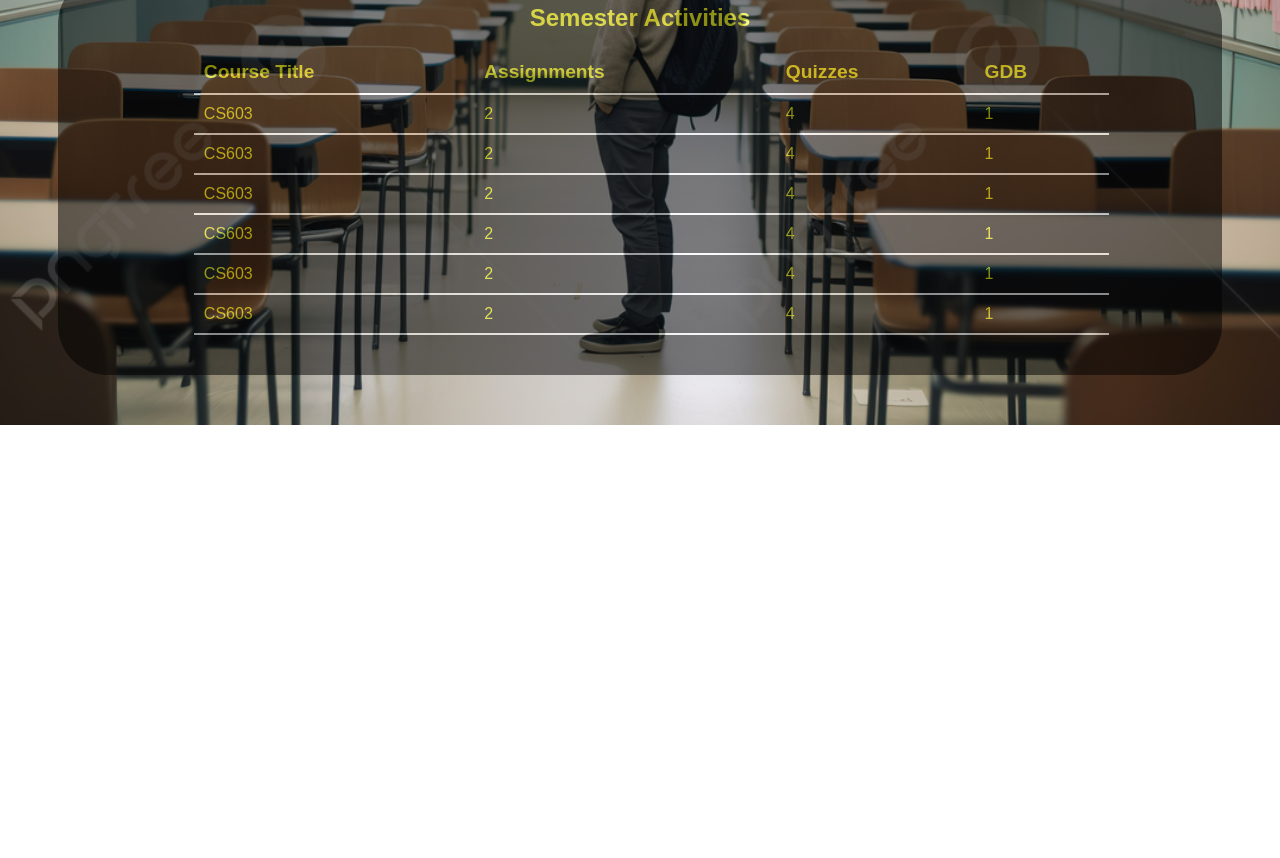
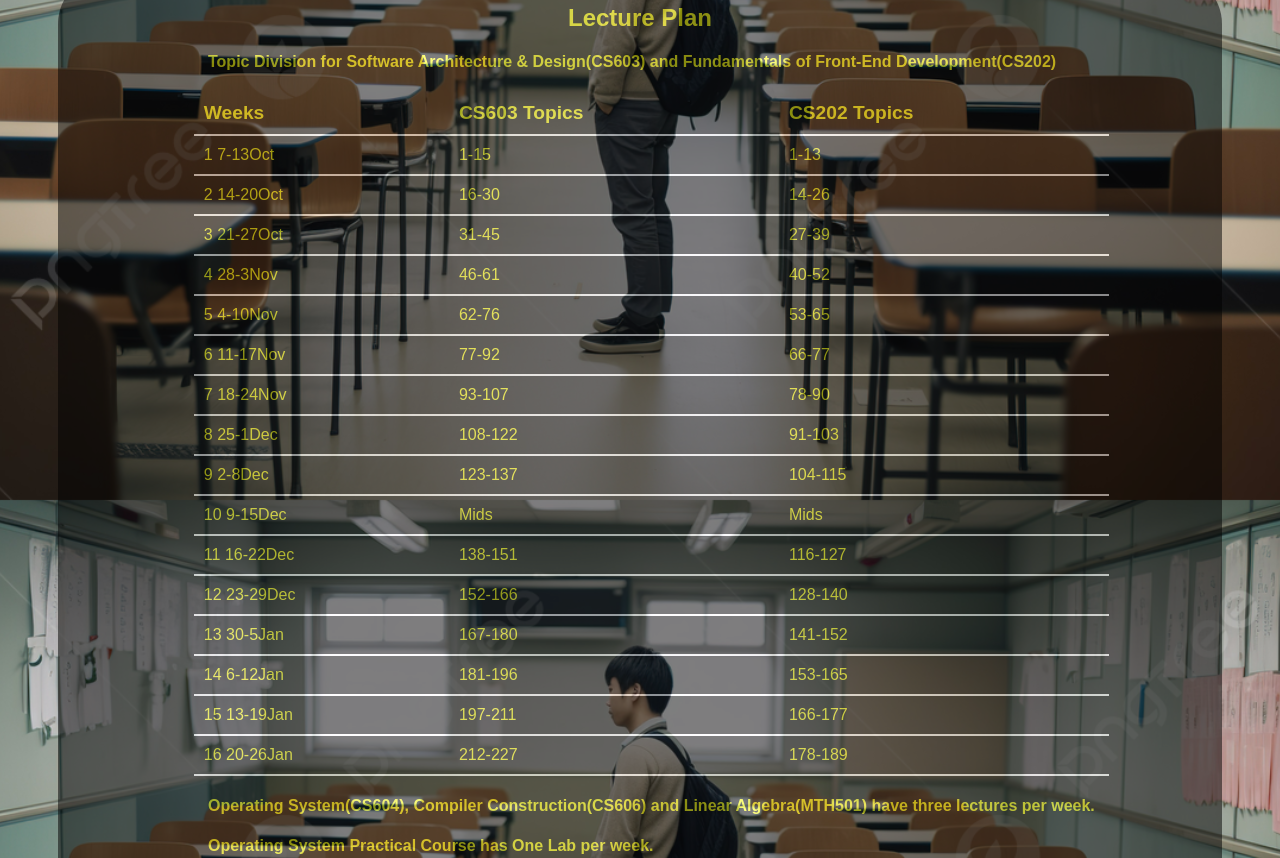
Before and after one commit to khashamshabir/SMS, a plain HTML site: page index.html in a window 1280 px wide. Shown: the part 1900-2758 px from the top of the page. Before the commit the page ends 2325 px from the top, so only its background shows below. Drawn offline with Linux system fonts and the light colour scheme.

Commit message:
Lecture Plan Section adding

```diff
--- a/index.html
+++ b/index.html
@@ -139,19 +139,19 @@
       <tr>
         <td>Monday</td>
         <td>7-Oct</td>
-        <td><a href="#" target="_blank">CS604 LEC 1</a></td>
-        <td><a href="#" target="_blank">MTH501 LEC 1</a></td>
+        <td><a href="F:\BSCS\Semester 6\CS604\Lectures\Lec01.mp4" target="_blank">CS604 LEC 1</a></td>
+        <td><a href="F:\BSCS\Semester 6\MTH501\Lectures\Lec01.mp4" target="_blank">MTH501 LEC 1</a></td>
         <td></td>
         <td></td>
         <td></td>
-        <td><a href="#" target="_blank">CS603 LEC 1 <br> Topic(1-5)</a></td>
+        <td><a href="videos.html" target="_blank">CS603 LEC 1 <br> Topic(1-5)</a></td>
         <td></td>
       </tr>
       <tr>
         <td>Tuesday</td>
         <td>8-Oct</td>
-        <td><a href="#" target="_blank">CS606 Lec 1</a></td>
-        <td><a href="#" target="_blank">MTH501 Lec 2</a></td>
+        <td><a href="F:\BSCS\Semester 6\CS606\Lectures\Lec01.mp4" target="_blank">CS606 Lec 1</a></td>
+        <td><a href="F:\BSCS\Semester 6\MTH501\Lectures\Lec02.mp4" target="_blank">MTH501 Lec 2</a></td>
         <td></td>
         <td></td>
         <td></td>
@@ -161,8 +161,8 @@
       <tr>
         <td>Wednesday</td>
         <td>9-Oct</td>
-        <td><a href="#" target="_blank">CS604 Lec 2</a></td>
-        <td><a href="#" target="_blank">CS606 Lec 2</a></td>
+        <td><a href="F:\BSCS\Semester 6\CS604\Lectures\Lec02.mp4" target="_blank">CS604 Lec 2</a></td>
+        <td><a href="F:\BSCS\Semester 6\CS606\Lectures\Lec02.mp4" target="_blank">CS606 Lec 2</a></td>
         <td></td>
         <td></td>
         <td></td>
@@ -172,8 +172,8 @@
       <tr>
         <td>Thursday</td>
         <td>10-Oct</td>
-        <td><a href="#" target="_blank">CS606 Lec 3</a></td>
-        <td><a href="#" target="_blank">MTH501 Lec 3</a></td>
+        <td><a href="F:\BSCS\Semester 6\CS606\Lectures\Lec03.mp4" target="_blank">CS606 Lec 3</a></td>
+        <td><a href="F:\BSCS\Semester 6\MTH501\Lectures\Lec03.mp4" target="_blank">MTH501 Lec 3</a></td>
         <td></td>
         <td></td>
         <td></td>
@@ -183,12 +183,12 @@
       <tr>
         <td>Friday</td>
         <td>11-Oct</td>
-        <td><a href="#" target="_blank">CS604 Lec 3</a></td>
+        <td><a href="F:\BSCS\Semester 6\CS604\Lectures\Lec03.mp4" target="_blank">CS604 Lec 3</a></td>
         <td><a href="#" target="_blank"></a></td>
         <td></td>
         <td></td>
         <td></td>
-        <td><a href="#" target="_blank">CS603 Lec 3 <br> Topic(11-15)</a></td>
+        <td><a href="F:\BSCS\Semester 6\CS603" target="_blank">CS603 Lec 3 <br> Topic(11-15)</a></td>
         <td></td>
       </tr>
       <tr>
@@ -202,7 +202,100 @@
         <td colspan="7" style="text-align: center;">Holiday</td>
       </tr>
     </table>
+  </section>
 
+  <section class="lplan">
+    <h2>Lecture Plan</h2>
+    <h4>Topic Division for Software Architecture & Design(CS603) and Fundamentals of Front-End Development(CS202)</h4>
+    <table>
+      <tr>
+        <th>Weeks</th>
+        <th>CS603 Topics</th>
+        <th>CS202 Topics</th>
+      </tr>
+      <tr>
+        <td>1 7-13Oct</td>
+        <td>1-15</td>
+        <td>1-13</td>
+      </tr>
+      <tr>
+        <td>2 14-20Oct</td>
+        <td>16-30</td>
+        <td>14-26</td>
+      </tr>
+      <tr>
+        <td>3 21-27Oct</td>
+        <td>31-45</td>
+        <td>27-39</td>
+      </tr>
+      <tr>
+        <td>4 28-3Nov</td>
+        <td>46-61</td>
+        <td>40-52</td>
+      </tr>
+      <tr>
+        <td>5 4-10Nov</td>
+        <td>62-76</td>
+        <td>53-65</td>
+      </tr>
+      <tr>
+        <td>6 11-17Nov</td>
+        <td>77-92</td>
+        <td>66-77</td>
+      </tr>
+      <tr>
+        <td>7 18-24Nov</td>
+        <td>93-107</td>
+        <td>78-90</td>
+      </tr>
+      <tr>
+        <td>8 25-1Dec</td>
+        <td>108-122</td>
+        <td>91-103</td>
+      </tr>
+      <tr>
+        <td>9 2-8Dec</td>
+        <td>123-137</td>
+        <td>104-115</td>
+      </tr>
+      <tr>
+        <td>10 9-15Dec</td>
+        <td>Mids</td>
+        <td>Mids</td>
+      </tr>
+      <tr>
+        <td>11 16-22Dec</td>
+        <td>138-151</td>
+        <td>116-127</td>
+      </tr>
+      <tr>
+        <td>12 23-29Dec</td>
+        <td>152-166</td>
+        <td>128-140</td>
+      </tr>
+      <tr>
+        <td>13 30-5Jan</td>
+        <td>167-180</td>
+        <td>141-152</td>
+      </tr>
+      <tr>
+        <td>14 6-12Jan</td>
+        <td>181-196</td>
+        <td>153-165</td>
+      </tr>
+      <tr>
+        <td>15 13-19Jan</td>
+        <td>197-211</td>
+        <td>166-177</td>
+      </tr>
+      <tr>
+        <td>16 20-26Jan</td>
+        <td>212-227</td>
+        <td>178-189</td>
+      </tr>
+    </table>
+    <h4>Operating System(CS604), Compiler Construction(CS606) and Linear Algebra(MTH501) have three lectures per week.</h4>
+    <h4>Operating System Practical Course has One Lab per week.</h4>
   </section>
 
   <section class="activities" id="activities">
```
Also changed, not shown: videos.html (added, +20 -0 lines).
